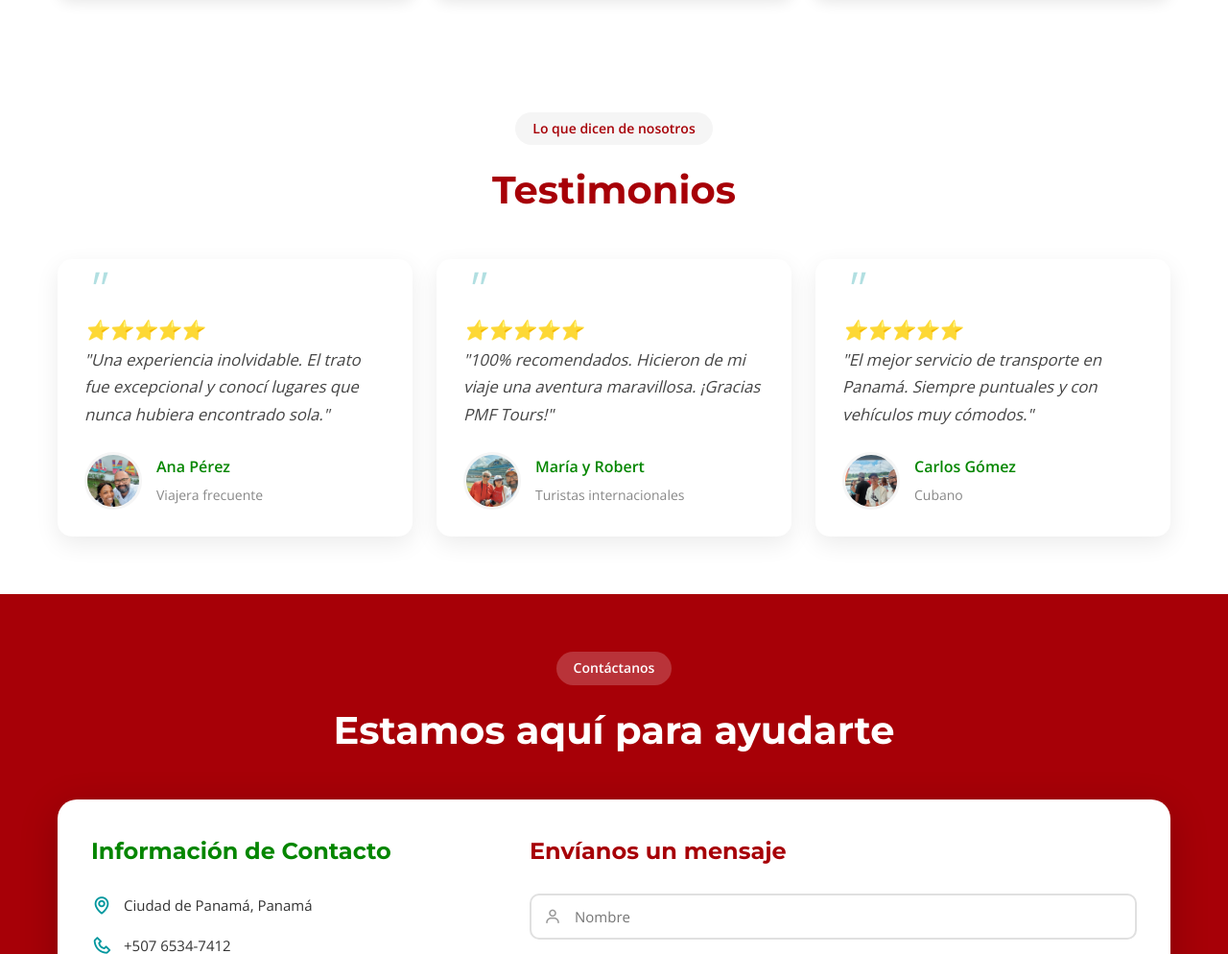
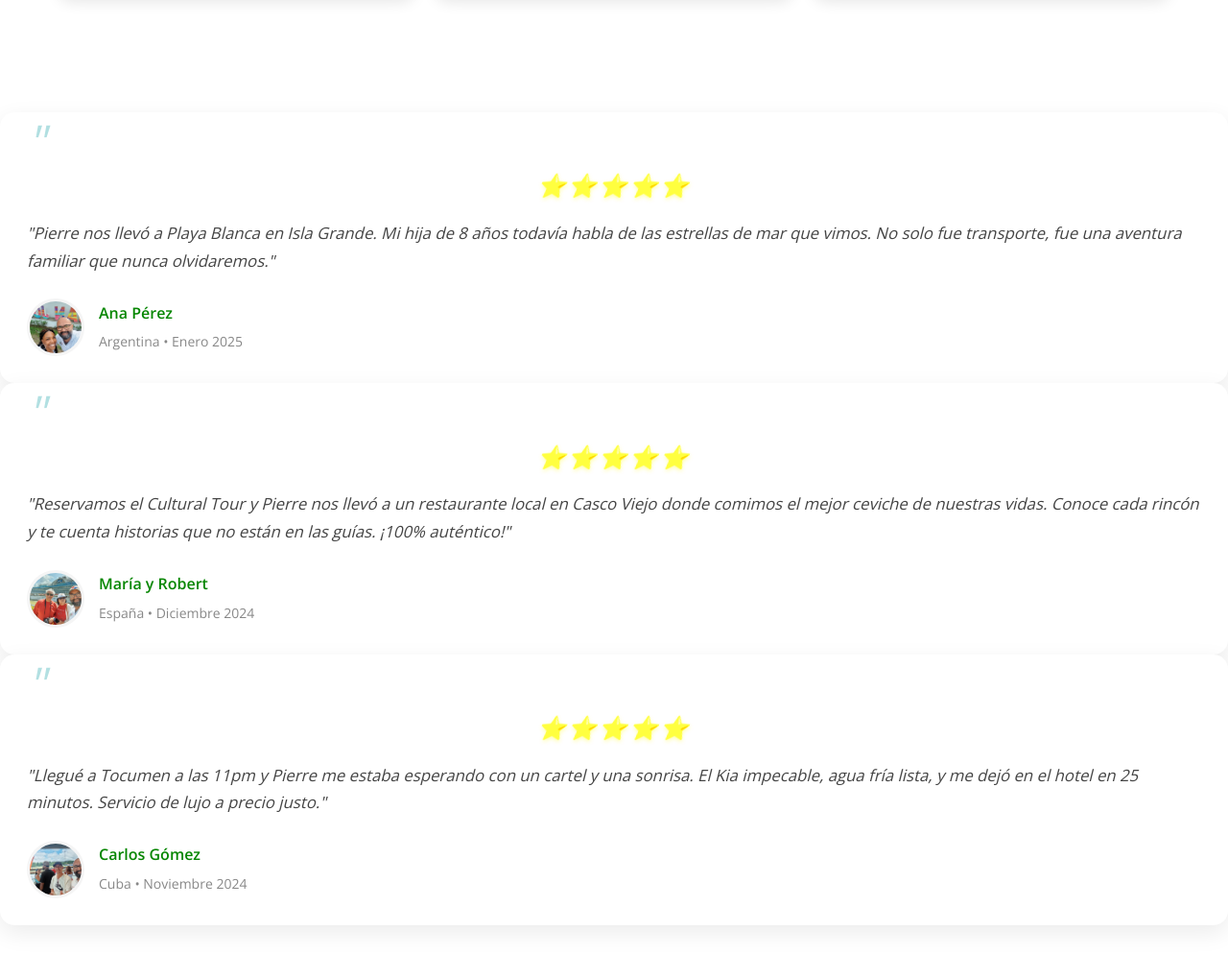
Before and after one commit to a3culturaytecnologia/pmftours, a plain HTML site: page index.html in a window 1280 px wide. Shown: the part 4885-5879 px from the top of the page at 96% size. Drawn offline with nearby package versions, Linux system fonts and the light colour scheme.

Commit message:
feat: mejorar diseño de testimonios con estrellas animadas

```diff
--- a/css/styles.css
+++ b/css/styles.css
@@ -835,6 +835,32 @@ h1, h2, h3, h4, h5, h6 {
 }
 
 /* ============================================
+   MEJORA DE ESTRELLAS EN TESTIMONIOS
+   ============================================ */
+.testimonial-stars {
+    margin-bottom: 15px;
+    text-align: center;
+}
+
+.testimonial-stars span {
+    color: #ffd202 !important;
+    font-size: 24px !important;
+    letter-spacing: 2px;
+    text-shadow: 0 2px 4px rgba(255, 210, 2, 0.3);
+    display: inline-block;
+    animation: starGlow 2s ease-in-out infinite;
+}
+
+@keyframes starGlow {
+    0%, 100% {
+        filter: brightness(1);
+    }
+    50% {
+        filter: brightness(1.2);
+    }
+}
+
+/* ============================================
    CONTACT SECTION
    ============================================ */
 .contact {
--- a/index.html
+++ b/index.html
@@ -373,65 +373,54 @@
     </section>
 
     <!-- Testimonials Section -->
-    <section class="section testimonials" id="testimonios">
-        <div class="section-container">
-            <div class="section-header">
-                <span class="section-label">Lo que dicen de nosotros</span>
-                <h2 class="section-title">Testimonios</h2>
-            </div>
-
-            <div class="testimonials-slider">
+    <section class="section testimonials">
+        <!-- TESTIMONIAL 1 - Ana Pérez -->
         <div class="testimonial-item">
             <div class="testimonial-content">
-                        <!-- Agregar ANTES del texto del testimonio -->
                 <div class="testimonial-stars">
-                            <span style="color: #ffd202; font-size: 20px;">⭐⭐⭐⭐⭐</span>
+                    <span>⭐⭐⭐⭐⭐</span>
                 </div>
-                        <p>"Una experiencia inolvidable. El trato fue excepcional y conocí lugares que nunca hubiera
-                            encontrado sola."</p>
+                <p data-translate="testimonial1">"Pierre nos llevó a Playa Blanca en Isla Grande. Mi hija de 8 años todavía habla de las estrellas de mar que vimos. No solo fue transporte, fue una aventura familiar que nunca olvidaremos."</p>
             </div>
             <div class="testimonial-author">
                 <img src="./image/testimonios/Usuario1.jpg" alt="Ana Pérez" loading="lazy">
                 <div class="author-info">
                     <strong>Ana Pérez</strong>
-                            <span>Viajera frecuente</span>
+                    <span>Argentina • Enero 2025</span>
                 </div>
             </div>
         </div>
 
+        <!-- TESTIMONIAL 2 - María y Robert -->
         <div class="testimonial-item">
             <div class="testimonial-content">
-                        <!-- Agregar ANTES del texto del testimonio -->
                 <div class="testimonial-stars">
-                            <span style="color: #ffd202; font-size: 20px;">⭐⭐⭐⭐⭐</span>
+                    <span>⭐⭐⭐⭐⭐</span>
                 </div>
-                        <p>"100% recomendados. Hicieron de mi viaje una aventura maravillosa. ¡Gracias PMF Tours!"</p>
+                <p data-translate="testimonial2">"Reservamos el Cultural Tour y Pierre nos llevó a un restaurante local en Casco Viejo donde comimos el mejor ceviche de nuestras vidas. Conoce cada rincón y te cuenta historias que no están en las guías. ¡100% auténtico!"</p>
             </div>
             <div class="testimonial-author">
                 <img src="./image/testimonios/Usuario2.jpg" alt="María y Robert" loading="lazy">
                 <div class="author-info">
                     <strong>María y Robert</strong>
-                            <span>Turistas internacionales</span>
+                    <span>España • Diciembre 2024</span>
                 </div>
             </div>
         </div>
 
+        <!-- TESTIMONIAL 3 - Carlos Gómez -->
         <div class="testimonial-item">
             <div class="testimonial-content">
-                        <!-- Agregar ANTES del texto del testimonio -->
                 <div class="testimonial-stars">
-                            <span style="color: #ffd202; font-size: 20px;">⭐⭐⭐⭐⭐</span>
+                    <span>⭐⭐⭐⭐⭐</span>
                 </div>
-                        <p>"El mejor servicio de transporte en Panamá. Siempre puntuales y con vehículos muy cómodos."
-                        </p>
+                <p data-translate="testimonial3">"Llegué a Tocumen a las 11pm y Pierre me estaba esperando con un cartel y una sonrisa. El Kia impecable, agua fría lista, y me dejó en el hotel en 25 minutos. Servicio de lujo a precio justo."</p>
             </div>
             <div class="testimonial-author">
                 <img src="./image/testimonios/Usuario3.jpg" alt="Carlos Gómez" loading="lazy">
                 <div class="author-info">
                     <strong>Carlos Gómez</strong>
-                            <span>Cubano</span>
-                        </div>
-                    </div>
+                    <span>Cuba • Noviembre 2024</span>
                 </div>
             </div>
         </div>
```
Lines whose indentation alone changed are shown as unchanged.
